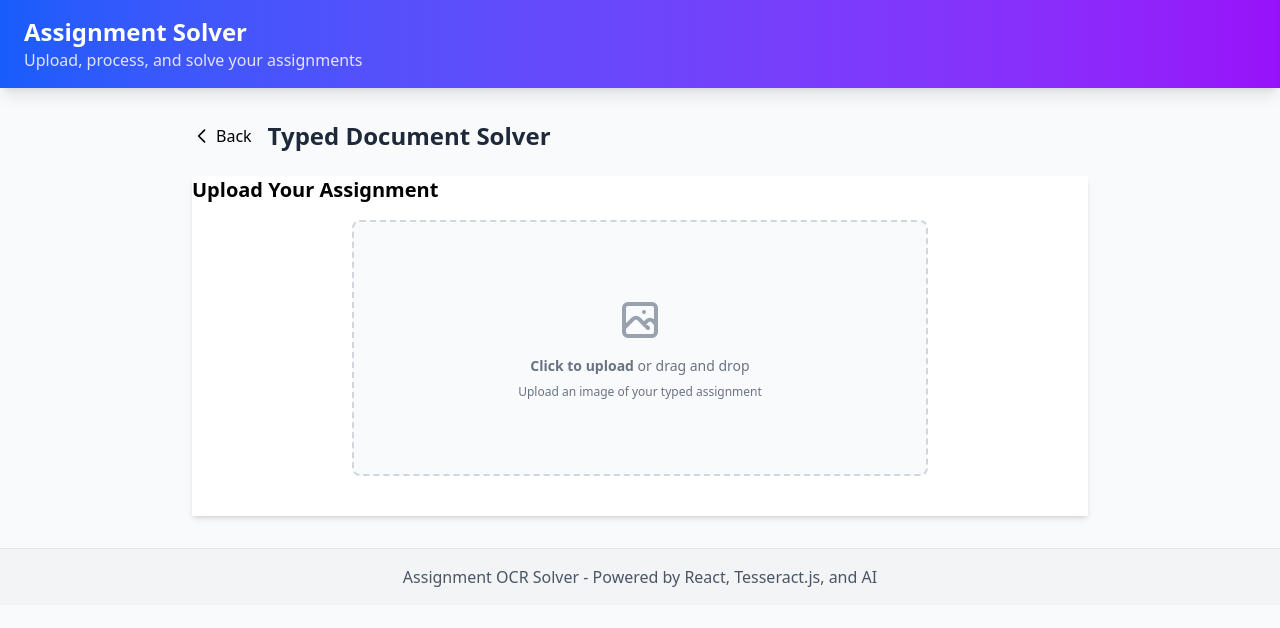
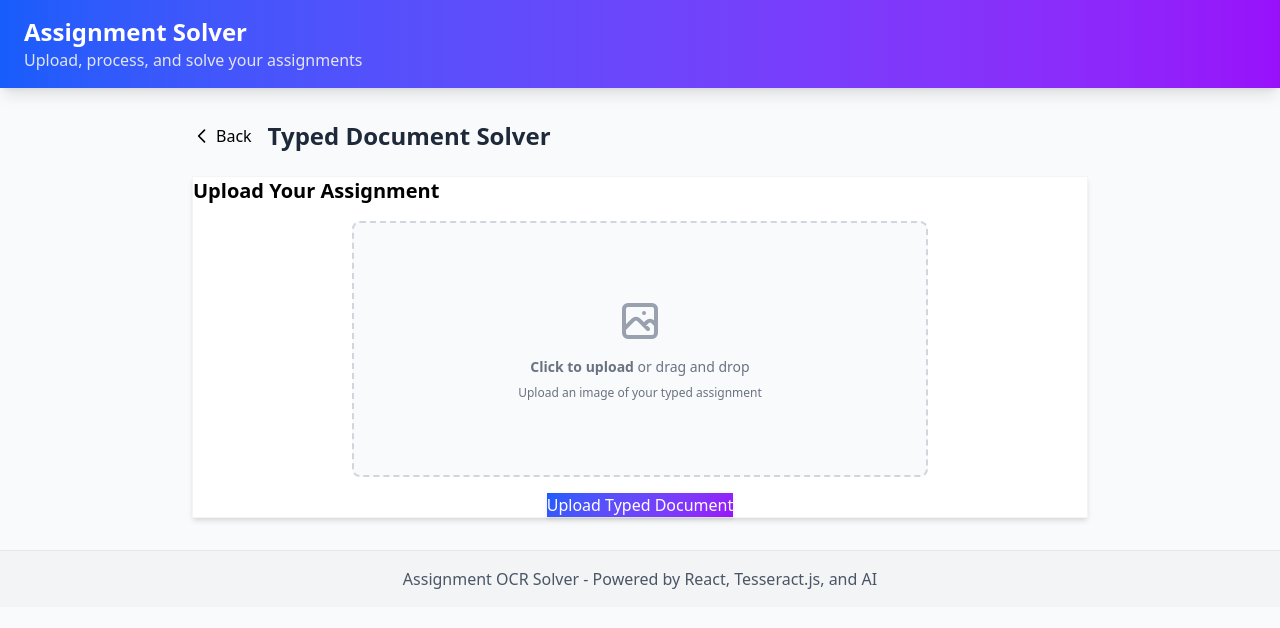
Before and after one commit to Emeenent14/blue-eye, a React (Vite) app: page / in a window 1280 px wide. Both pictures are taken after a click on the element 466 px from the left and 464 px from the top of the page. Shown: the top 628 px of the page. Built offline with nearby package versions, Linux system fonts and the light colour scheme.

Commit message:
updated index.css

```diff
--- a/src/index.css
+++ b/src/index.css
@@ -2,16 +2,17 @@
 
 
 @layer components {
-  .btn {
+   .btn {
     padding-left: var(--spacing-4);
     padding-right: var(--spacing-4);
     padding-top: var(--spacing-2);
     padding-bottom: var(--spacing-2);
-    border-radius: var(--rounded-md);
+    border-radius: var(--rounded-lg); /* Changed from rounded-md */
     font-weight: var(--font-medium);
-    transition-property: var(--transition);
+    transition-property: all; /* Changed from var(--transition) */
     transition-duration: 200ms;
     outline: none;
+    box-shadow: 0 2px 4px rgba(0, 0, 0, 0.1); /* Added shadow */
   }
 
   .btn:focus {
@@ -19,25 +20,31 @@
   }
 
   .btn-primary {
-    background-color: var(--color-primary-600);
+    background: linear-gradient(135deg, var(--color-blue-600), var(--color-purple-600));
     color: var(--color-white);
+    border: none;
   }
 
   .btn-primary:hover {
-    background-color: var(--color-primary-700);
+    background: linear-gradient(135deg, var(--color-blue-700), var(--color-purple-700));
+    transform: translateY(-1px);
+    box-shadow: 0 4px 8px rgba(0, 0, 0, 0.2);
   }
 
   .btn-primary:focus {
     box-shadow: 0 0 0 2px var(--color-primary-500);
   }
 
-  .btn-secondary {
-    background-color: var(--color-gray-200);
-    color: var(--color-gray-800);
+    .btn-secondary {
+    background: var(--color-white);
+    color: var(--color-gray-700);
+    border: 2px solid var(--color-gray-300);
   }
 
   .btn-secondary:hover {
-    background-color: var(--color-gray-300);
+    background: var(--color-gray-50);
+    border-color: var(--color-gray-400);
+    transform: translateY(-1px);
   }
 
   .btn-secondary:focus {
@@ -60,8 +67,16 @@
 
   .card {
     background-color: var(--color-white);
-    border-radius: var(--rounded-lg);
+    border-radius: var(--rounded-xl); /* Changed from rounded-lg */
     padding: var(--spacing-6);
-    box-shadow: var(--shadow-md);
+    box-shadow: 0 4px 6px -1px rgba(0, 0, 0, 0.1), 0 2px 4px -1px rgba(0, 0, 0, 0.06);
+    border: 1px solid var(--color-gray-100);
   }
+
+  .card:hover {
+    box-shadow: 0 10px 15px -3px rgba(0, 0, 0, 0.1), 0 4px 6px -2px rgba(0, 0, 0, 0.05);
+    transform: translateY(-2px);
+    transition: all 0.3s ease;
+  }
+
 }
```
